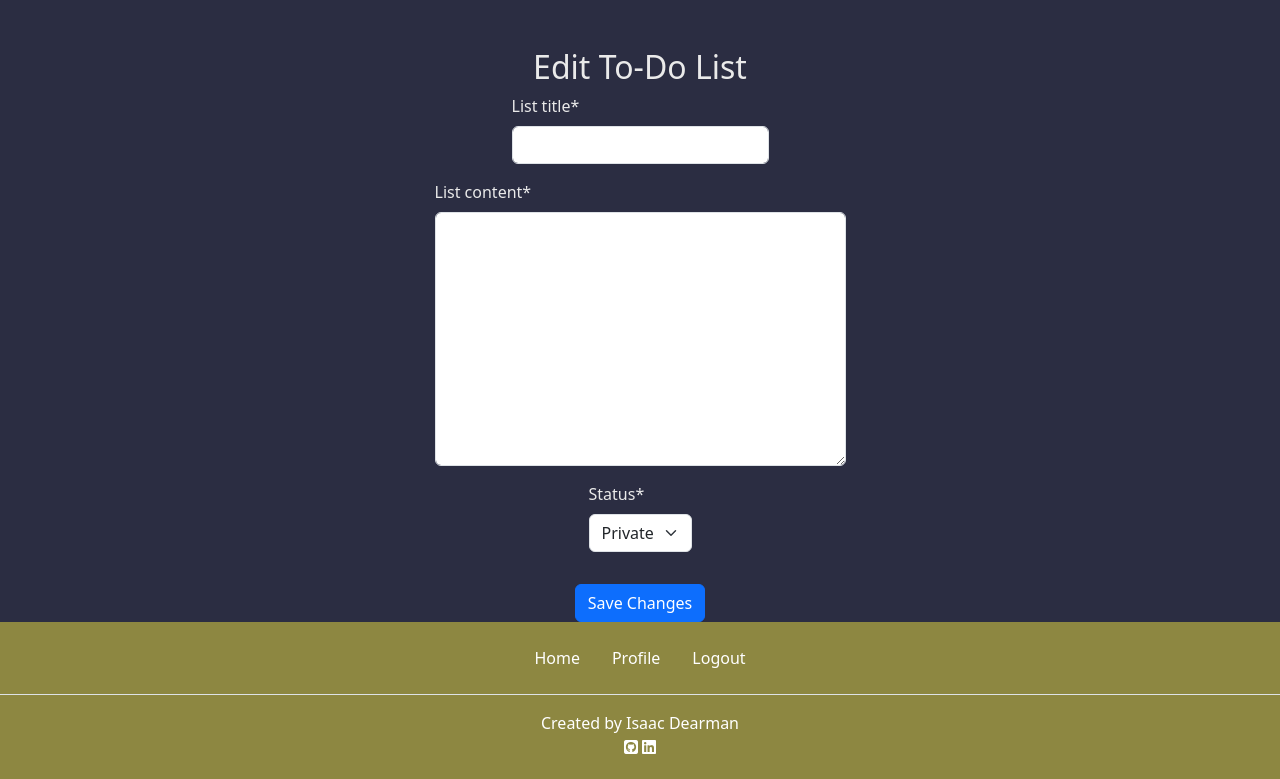
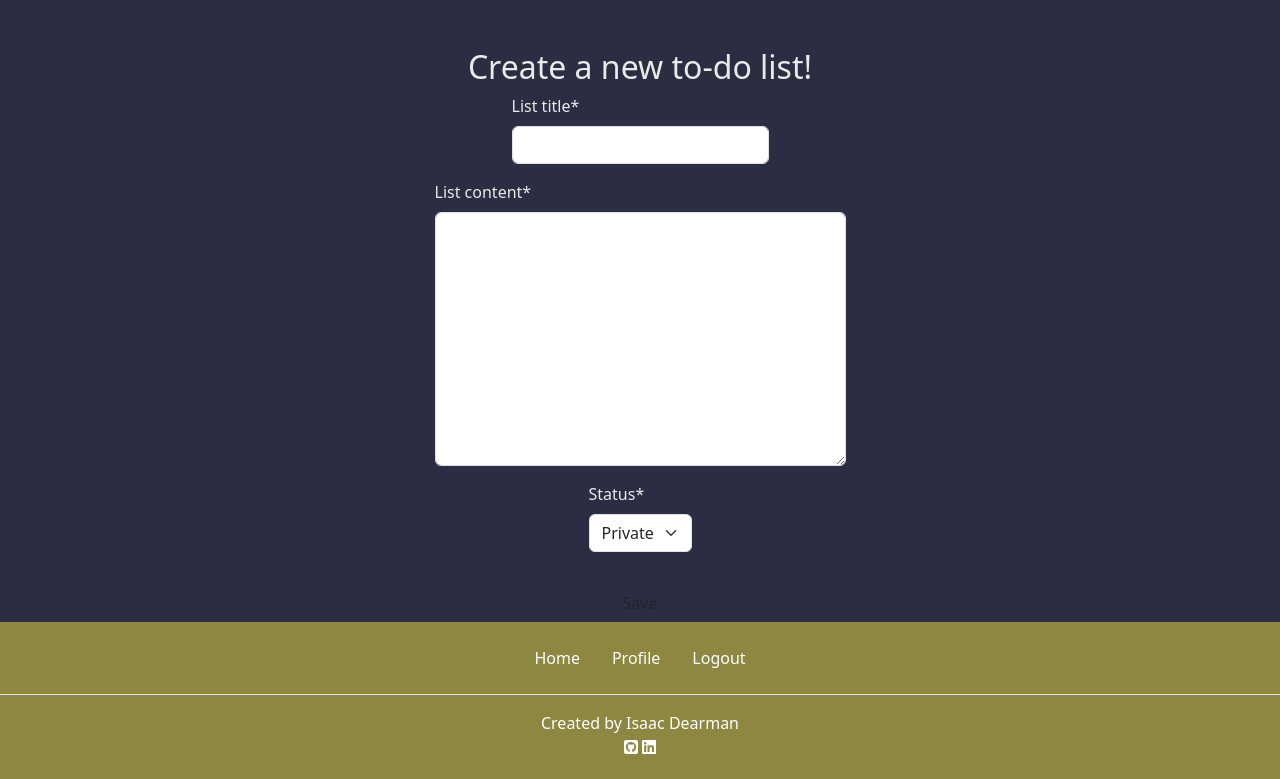
Before and after one commit to Code-Dearman/Django-Capstone, a Django app: page /list/new/ in a window 1280 px wide. Shown: the part 56-835 px from the top of the page. Run offline with Django 4.2, Linux system fonts and the light colour scheme; the visitor is signed in with stand-in values (Sample User, id 1); some libraries are stand-ins or nearby versions.

Commit message:
fix new_list pathway

```diff
--- a/to_do/templates/to_do/new_list.html
+++ b/to_do/templates/to_do/new_list.html
@@ -10,7 +10,7 @@
     <form method="post" class="editListForm">
         {% csrf_token %}
         {{ form|crispy }}
-        <button type="submit" class="btn btn-primary mt-3">Save</button>
+        <button type="submit" class="btn highlightSuccess mt-3">Save</button>
     </form>
 </div>
 {% endblock %}
--- a/to_do/views.py
+++ b/to_do/views.py
@@ -41,8 +41,11 @@ def edit_list(request, slug=None):
     if slug:
         todo_list = get_object_or_404(To_Do_List, slug=slug, author=request.user)
         form = ToDoListForm(request.POST or None, instance=todo_list)
+
     else:
         form = ToDoListForm(request.POST or None)
+
+        return render(request, 'to_do/new_list.html', {'form': form})
 
     if form.is_valid():
         to_do_list = form.save(commit=False)
```
